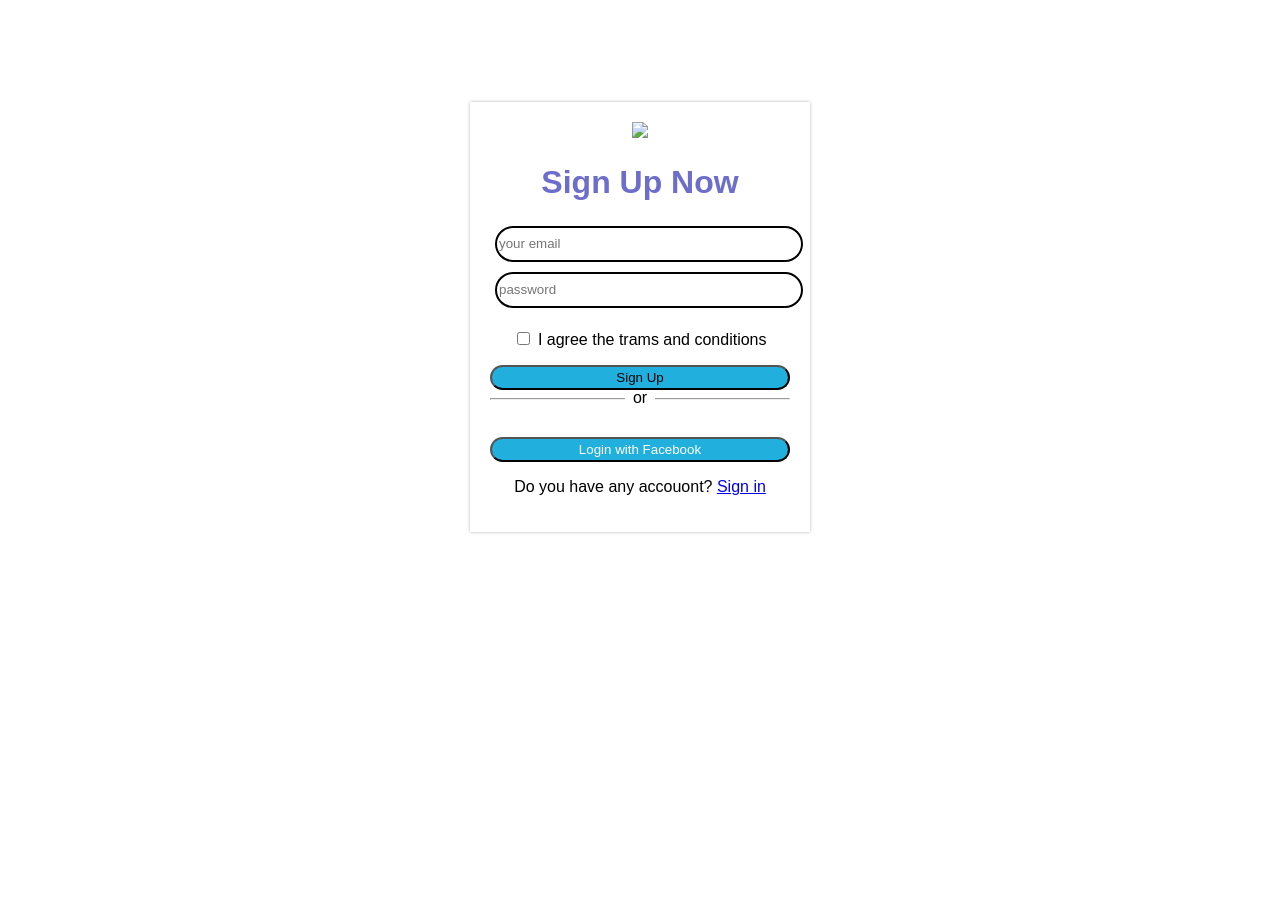
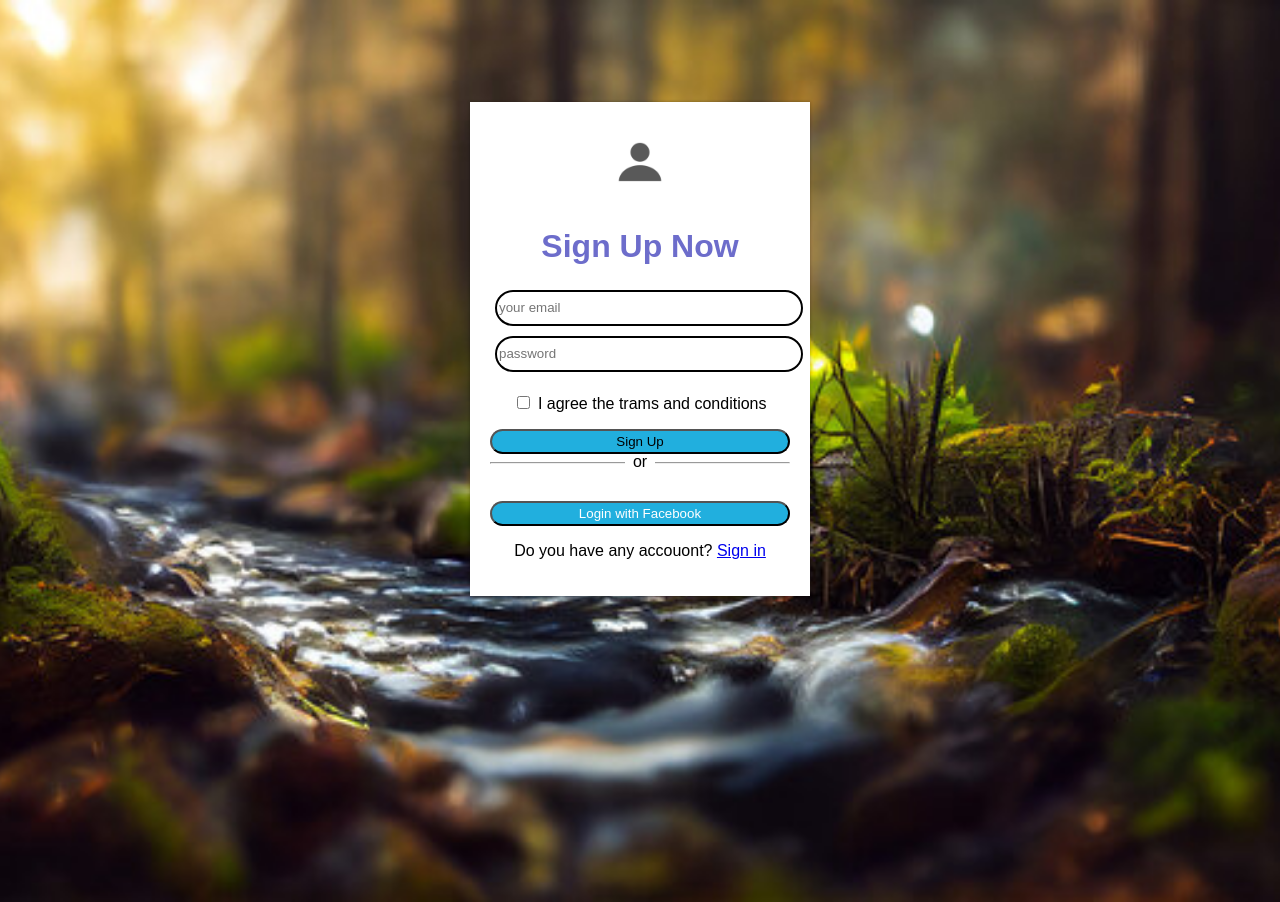
Before and after one commit to gourabofficial/Web_Dev, a plain HTML site: page index.html in a window 1280 px wide. Drawn offline with Linux system fonts and the light colour scheme; the site is published under a folder, as on GitHub Pages, so addresses that start at the root find nothing.

Commit message:
some chnages

```diff
--- a/Login/index.html
+++ b/index.html
@@ -9,7 +9,7 @@
   <body>
 
     <div class="login_page">
-        <img src="/Login/logo-icon-person-on-white-background-free-vector.jpg">
+        <img src="./assets/profile.jpg">
       <h1>Sign Up Now</h1>
       <from>
         <input class="login" type="email" placeholder="your email" />
--- a/Login/style.css
+++ b/style.css
@@ -3,7 +3,7 @@ body{
     margin: 0;
     padding: 0;
     font-family: sans-serif;
-    background-image: url(/Login/background2.jpg);
+    background-image: url(./assets/background2.jpg);
     background-size: cover;
     background-repeat: no-repeat;
     background-position: center;
```
Also changed, not shown: assets/background2.jpg (renamed from Login/background2.jpg), assets/profile.jpg (renamed from Login/logo-icon-person-on-white-background-free-vector.jpg).
